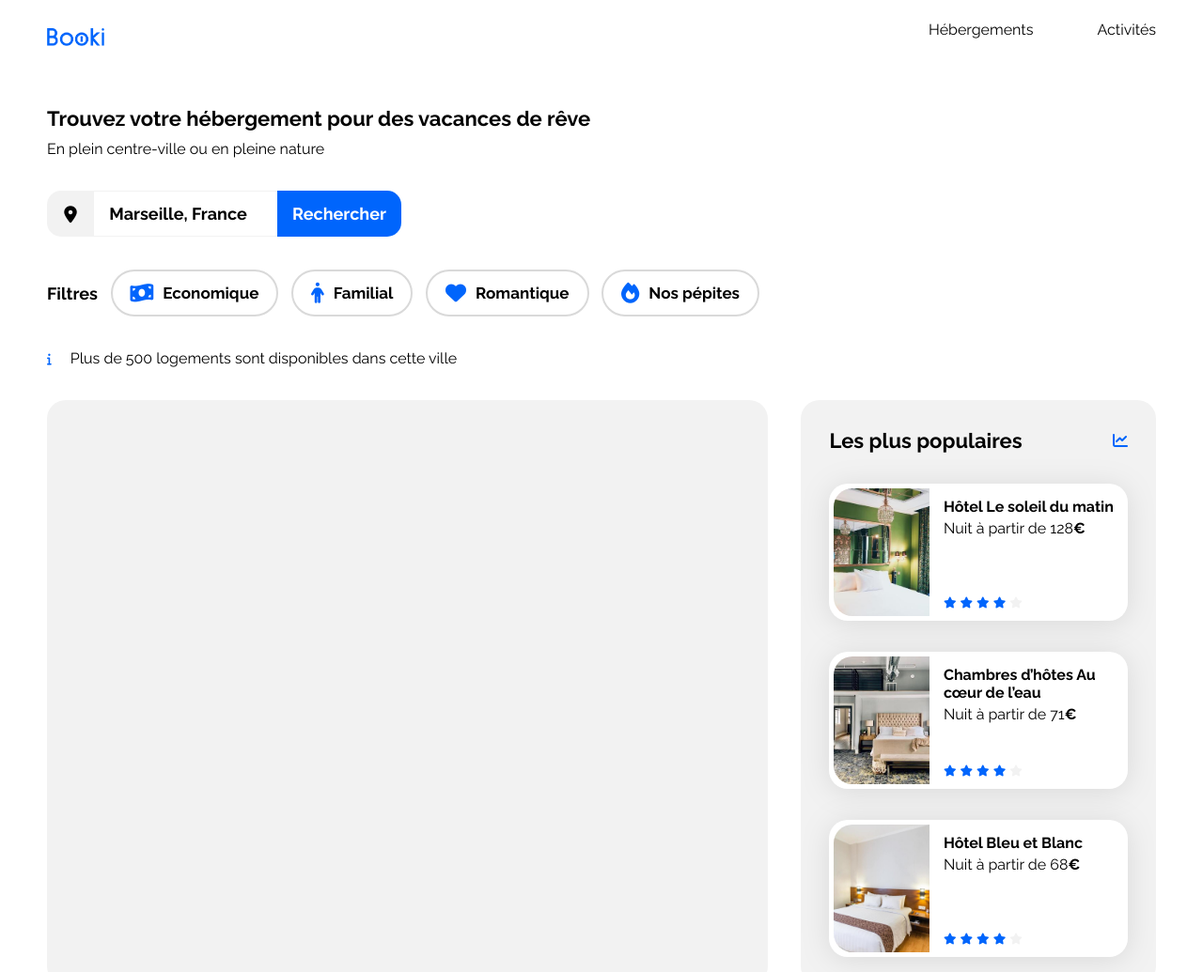
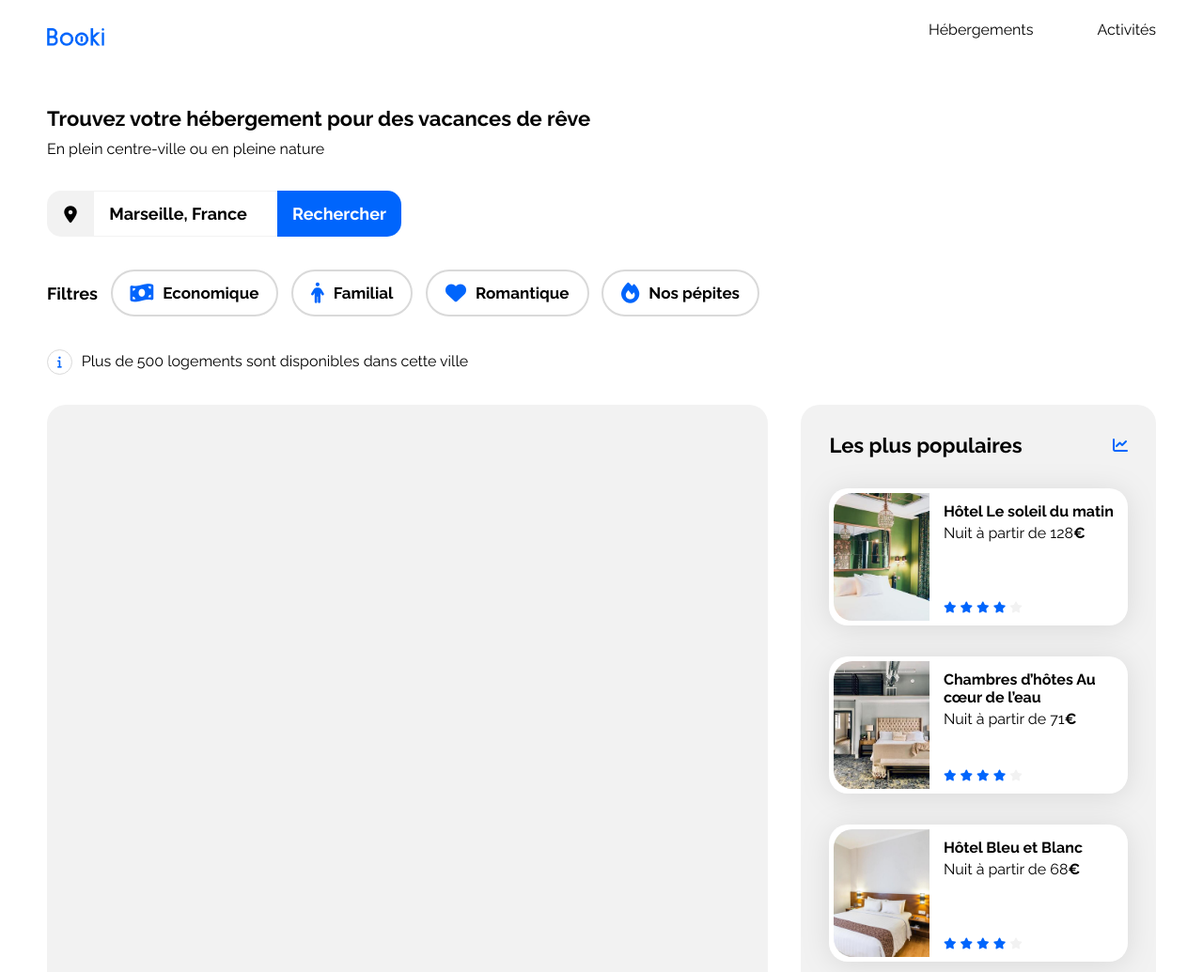
Before and after one commit to Juju8888A/OC-Booki, a plain HTML site: page index.html in a window 1280 px wide. Shown: the top 1035 px of the page at 94% size. Drawn offline with Linux system fonts and the light colour scheme.

Commit message:
finalisation barre dispo logements

```diff
--- a/CSS/style.css
+++ b/CSS/style.css
@@ -84,7 +84,7 @@ h1 {
 }
 
 .search-filter-container p {
-    margin-bottom: 35px;
+
     font-size: 1rem;
 }
 
@@ -97,6 +97,7 @@ h1 {
     align-items: center;
     width: 377px;
     height: 49px;
+    margin-top: 35px;
     margin-bottom: 35px;
 }
 
@@ -162,6 +163,7 @@ input[type="button"] {
 .filtres-bar {
     width: 758px;
     height: 50px;
+
     margin-bottom: 35px;
 }
 
@@ -207,10 +209,35 @@ input[type="button"] {
 
 /* barre info logements */
 
-.icone-info-logement {
+.info-logements {
+    display: flex;
+    flex-direction: row;
+    align-items: center;
+    height: 24px;
+    margin-bottom: 35px;
+
+}
+
+.logo-info-logements {
+    border: 1px solid #D9D9D9;
+    border-radius: 30px;
+    padding: 5px 10px 5px 10px;
+    height: 24px;
+    width: 24px;
+    margin-right: 10px;
     font-size: 0.8rem;
-    padding-right: 20px;
 }
+
+
+
+
+
+
+
+
+
+
+
 
 /* 2eme section : hebergements-and-populaires-container */
 
--- a/index.html
+++ b/index.html
@@ -68,7 +68,7 @@
             </div>
 
             <div class="info-logements">
-                <p><span class="icone-info-logement"><i class="fa-solid fa-info"></i></span>Plus de 500 logements sont
+                <p><span class="logo-info-logements"><i class="fa-solid fa-info"></i></span>Plus de 500 logements sont
                     disponibles dans cette ville</p>
             </div>
 
```
